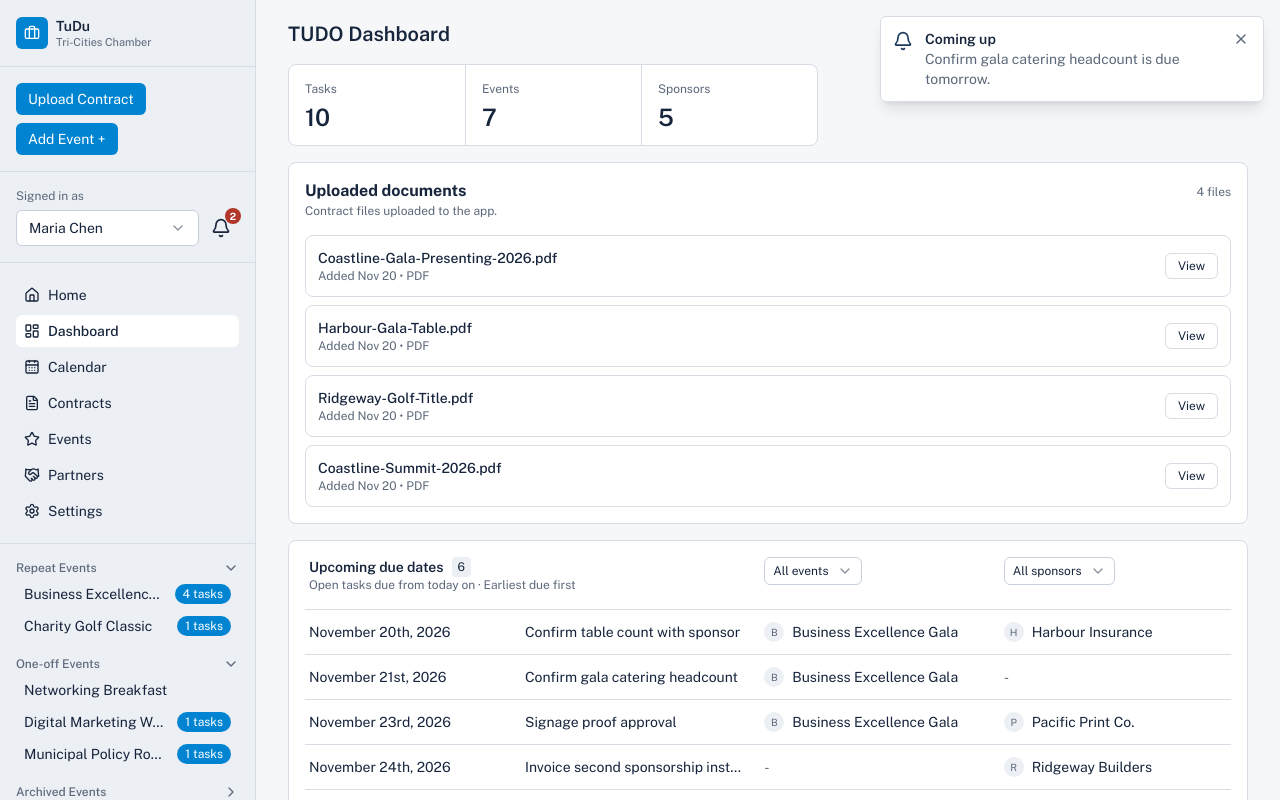
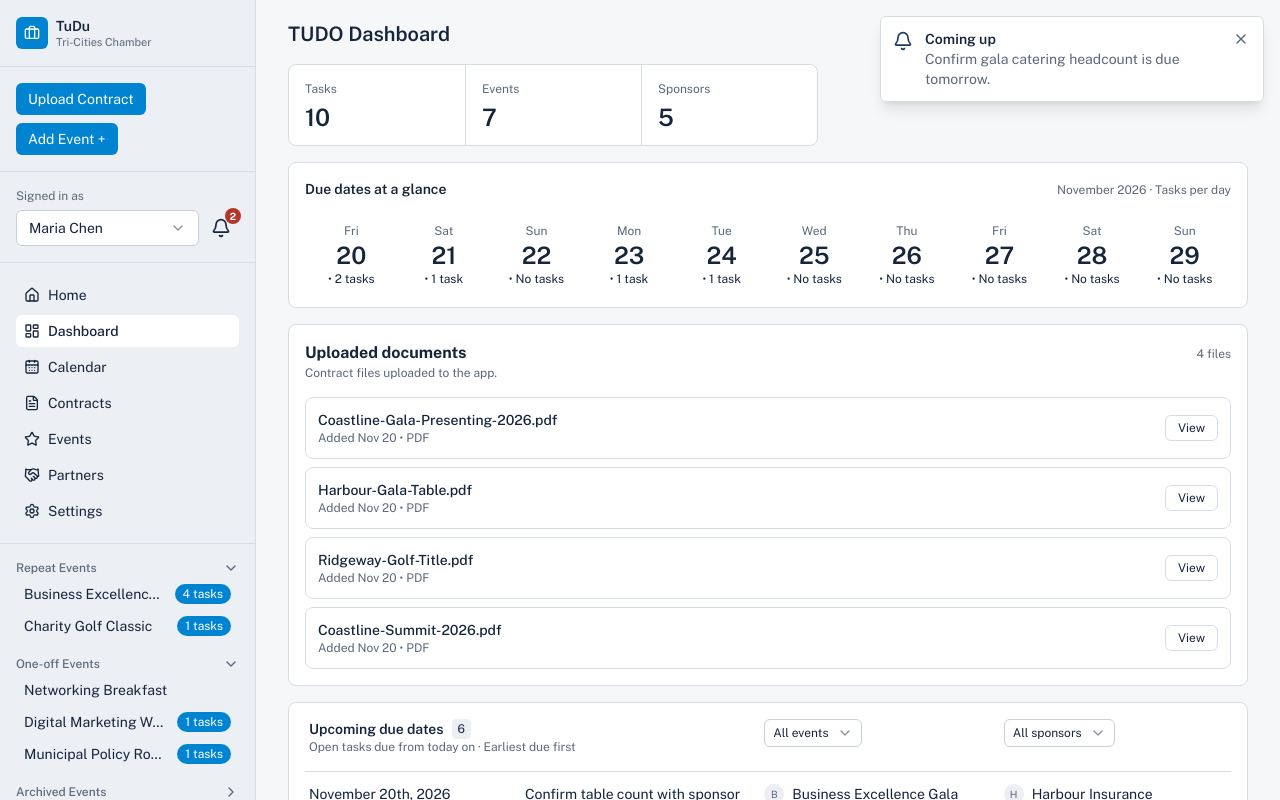
Before and after one commit to Tinabcit/IDSP-3380-Group-6, a Next.js app in the folder tri-cities-chamber/: page /dashboard in a window 1280 px wide. Shown: the top 800 px of the page. Built offline with nearby package versions, Linux system fonts and the light colour scheme.

Commit message:
Due Dates component added

```diff
--- a/tri-cities-chamber/components/dashboard/dashboard-page.tsx
+++ b/tri-cities-chamber/components/dashboard/dashboard-page.tsx
@@ -10,20 +10,30 @@ import { getTasksPerDay, getUploadedDocuments } from "@/lib/planner/dashboard";
 import { CardInfo } from "./cardInfo";
 import { UpcomingDueDates } from "./upcoming-due-dates";
 import { UploadedDocuments } from "./UploadedDocument";
+import { DueDates } from "./duedates";
 
 export function DashboardPage() {
   const data = usePlannerData();
   const days = getTasksPerDay(data.tasks, data.today);
   const docs = getUploadedDocuments(data.contracts);
   return (
-
-    <div className="flex flex-col gap-4">
-      <h1 className="text-xl font-semibold">TUDO Dashboard</h1>
-      <div className="flex w-fit max-w-full overflow-x-auto rounded-lg border bg-card text-card-foreground">
-        <CardInfo headingText="Tasks" numberInfo={data.tasks.length} />
-        <CardInfo headingText="Events" numberInfo={data.events.length} />
-        <CardInfo headingText="Sponsors" numberInfo={data.sponsors.length} />
+    <div className='flex flex-col gap-4'>
+      <h1 className='text-xl font-semibold'>TUDO Dashboard</h1>
+      <div className='flex w-fit max-w-full overflow-x-auto rounded-lg border bg-card text-card-foreground'>
+        <CardInfo
+          headingText='Tasks'
+          numberInfo={data.tasks.length}
+        />
+        <CardInfo
+          headingText='Events'
+          numberInfo={data.events.length}
+        />
+        <CardInfo
+          headingText='Sponsors'
+          numberInfo={data.sponsors.length}
+        />
       </div>
+      <DueDates days={days} />
       <UploadedDocuments docs={docs} />
       <UpcomingDueDates />
     </div>
--- a/tri-cities-chamber/components/dashboard/duedates.tsx
+++ b/tri-cities-chamber/components/dashboard/duedates.tsx
@@ -0,0 +1,54 @@
+import { fromISODate } from "@/lib/planner/dates";
+import type { TasksOnDay } from "@/lib/planner/dashboard";
+
+interface DueDatesProps {
+  days: TasksOnDay[];
+}
+
+/** Turns a task count into the small label under a day ("No tasks", "1 task", "3 tasks"). */
+function taskLabel(count: number): string {
+  if (count === 0) return "No tasks";
+  return `${count} ${count === 1 ? "task" : "tasks"}`;
+}
+function DayColumn({ day }: { day: TasksOnDay }) {
+  const date = fromISODate(day.date);
+  return (
+    <li className='flex min-w-20 flex-1 flex-col items-center gap-1 text-center'>
+      <span className='text-xs text-muted-foreground'>
+        {date.toLocaleDateString("en-US", { weekday: "short" })}
+      </span>
+      <span className='text-2xl font-semibold leading-none'>
+        {date.getDate()}
+      </span>
+      <span className='text-xs'>&bull; {taskLabel(day.count)}</span>
+    </li>
+  );
+}
+
+export function DueDates({ days }: DueDatesProps) {
+  const monthLabel = days.length
+    ? fromISODate(days[0].date).toLocaleDateString("en-US", {
+        month: "long",
+        year: "numeric",
+      })
+    : "";
+
+  return (
+    <section className='flex w-full flex-col gap-6 rounded-lg border bg-card p-4 text-card-foreground'>
+      <header className='flex items-baseline justify-between gap-4'>
+        <h2 className='text-sm font-semibold'>Due dates at a glance</h2>
+        <p className='text-xs text-muted-foreground'>
+          {monthLabel} &middot; Tasks per day
+        </p>
+      </header>
+      <ul className='flex w-full overflow-x-auto pb-1'>
+        {days.map((day) => (
+          <DayColumn
+            key={day.date}
+            day={day}
+          />
+        ))}
+      </ul>
+    </section>
+  );
+}
```
Also changed, not shown: 2 other files (tests, documents, lock files or other folders).
